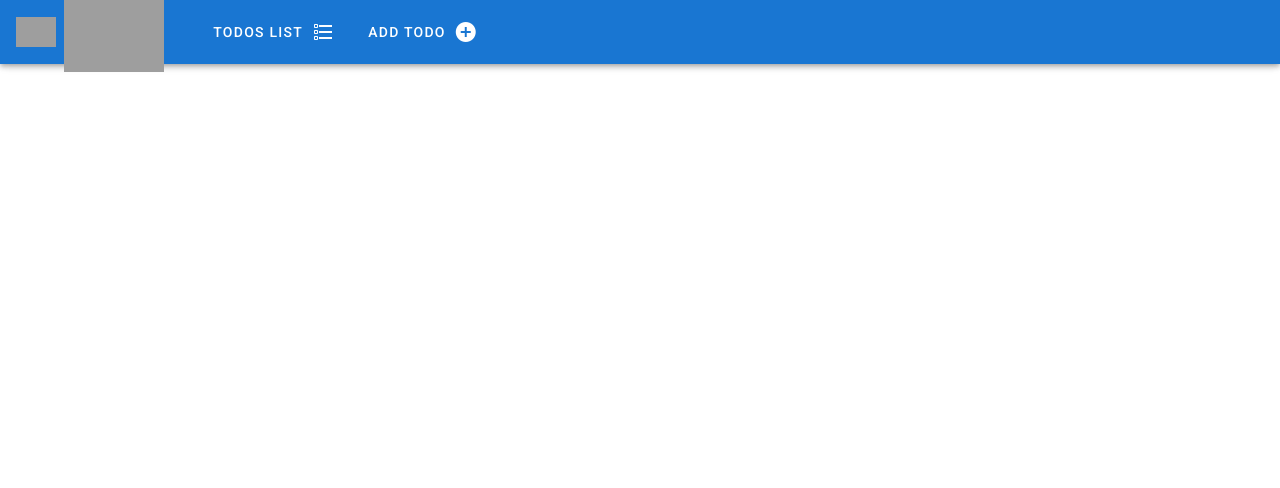
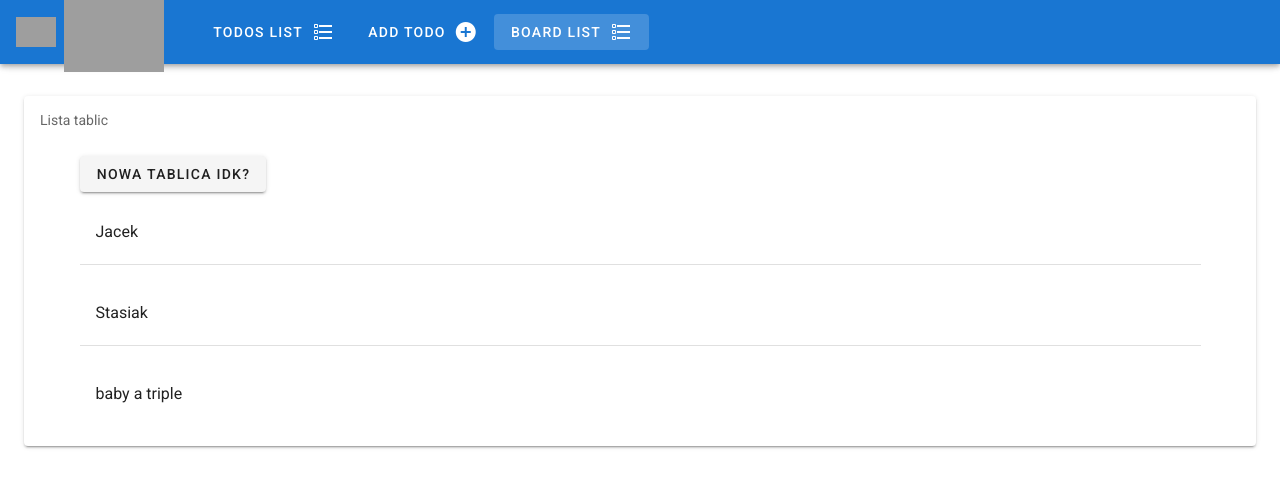
Before and after one commit to klima7/Better-Trello, a Vue app in the folder front/: page /Trello-Sierra/listboards in a window 1280 px wide. Shown: the top 488 px of the page. Built offline with nearby package versions, Linux system fonts and the light colour scheme; grey boxes are pictures that could not be loaded.

Commit message:
Board list in front

```diff
--- a/front/src/App.vue
+++ b/front/src/App.vue
@@ -42,6 +42,14 @@
         <v-icon>mdi-plus-circle</v-icon>
       </v-btn>
 
+      <v-btn
+        to="/listboards"
+        text
+      >
+        <span class="mr-2">Board list</span>
+        <v-icon>mdi-format-list-checkbox</v-icon>
+      </v-btn>
+
     </v-app-bar>
 
     <v-main>
--- a/front/src/router/index.js
+++ b/front/src/router/index.js
@@ -2,6 +2,7 @@ import Vue from 'vue'
 import VueRouter from 'vue-router'
 import AddTodo from '../views/AddTodo.vue'
 import ShowTodos from '../views/ShowTodos.vue'
+import ListBoards from '../views/ListBoards.vue'
 
 Vue.use(VueRouter)
 
@@ -16,6 +17,11 @@ const routes = [
     name: 'Add Todo',
     component: AddTodo
   },
+  {
+    path: '/listboards',
+    name: 'List boards',
+    component: ListBoards
+  },
 ]
 
 const router = new VueRouter({
--- /dev/null
+++ b/front/src/views/ListBoards.vue
@@ -0,0 +1,48 @@
+<template>
+	<v-container
+		class="py-8 px-6"
+		fluid>
+		<v-card>
+			<v-subheader>Lista tablic</v-subheader>
+			<v-container
+					class="px-8">
+				<v-btn> Nowa tablica idk?</v-btn>
+				<v-list
+					two-line
+					v-for="board in boards"
+					:key="board.id">
+
+					<v-list-item
+					:key="board.id"
+					v-on:click="boardSelected(board.id)"
+					link>
+						<v-list-item-content>
+							<v-list-item-title> {{ board.name }} </v-list-item-title>
+							<!-- <v-list-item-subtitle>huh?</v-list-item-subtitle> -->
+						</v-list-item-content>
+					</v-list-item>
+					<v-divider v-if="board.id != boards[boards.length-1].id" :key="`divider-${board.id}`"></v-divider>
+				</v-list>
+			</v-container>
+		</v-card>
+	</v-container>
+</template>
+
+<script>
+	export default {
+		data() {
+			return {
+				boards: [
+					{id: 0, name: "Jacek"},
+					{id: 73, name: "Stasiak"},
+					{id: 72, name: "baby a triple"}
+				]
+			}
+		},
+		methods: {
+			boardSelected(id) {
+				alert("nie wiem czy to będzie potrzebne tutaj: " + id);
+			}
+		}
+	}
+</script>
```
